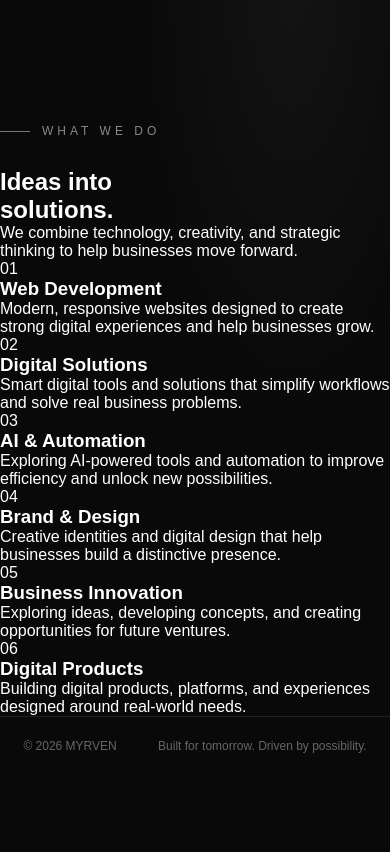
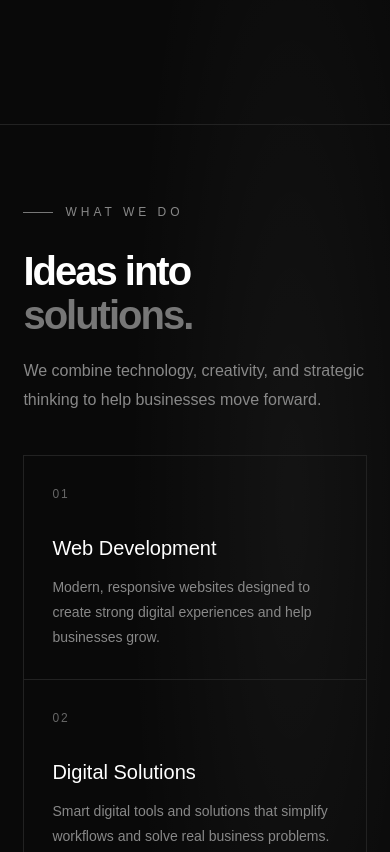
Before and after one commit to myrvenofficial-ui/Myrven-Studios, a plain HTML site: page index.html in a window 390 px wide. Shown: the part 660-1512 px from the top of the page. Before the commit the page ends 1435 px from the top, so only its background shows below. Drawn offline with Linux system fonts and the light colour scheme.

Commit message:
Update style.css

```diff
--- a/style.css
+++ b/style.css
@@ -302,3 +302,104 @@ h1 span {
     right: -100px;
   }
 }
+/* =========================
+   SERVICES SECTION
+========================= */
+
+.services {
+  padding: 120px 8%;
+  border-top: 1px solid var(--border);
+}
+
+.section-heading {
+  margin-bottom: 60px;
+}
+
+.section-heading h2 {
+  font-size: clamp(40px, 6vw, 75px);
+  line-height: 1.1;
+  letter-spacing: -3px;
+  margin-top: 25px;
+}
+
+.section-heading h2 span {
+  color: #777777;
+}
+
+.section-description {
+  color: var(--muted);
+  max-width: 500px;
+  line-height: 1.8;
+  margin-top: 20px;
+}
+
+/* Grid */
+
+.services-grid {
+  display: grid;
+  grid-template-columns: repeat(3, 1fr);
+  border-top: 1px solid var(--border);
+  border-left: 1px solid var(--border);
+}
+
+.service-card {
+  padding: 35px;
+  border-right: 1px solid var(--border);
+  border-bottom: 1px solid var(--border);
+  min-height: 250px;
+  transition: background 0.3s ease;
+}
+
+.service-card:hover {
+  background: var(--surface);
+}
+
+.service-number {
+  color: #666666;
+  font-size: 12px;
+  letter-spacing: 2px;
+}
+
+.service-card h3 {
+  font-size: 20px;
+  font-weight: 500;
+  margin-top: 35px;
+}
+
+.service-card p {
+  color: var(--muted);
+  font-size: 14px;
+  line-height: 1.8;
+  margin-top: 15px;
+}
+
+/* Responsive grid */
+
+@media (max-width: 900px) {
+  .services-grid {
+    grid-template-columns: repeat(2, 1fr);
+  }
+}
+
+@media (max-width: 600px) {
+  .services {
+    padding: 80px 6%;
+  }
+
+  .section-heading {
+    margin-bottom: 40px;
+  }
+
+  .section-heading h2 {
+    letter-spacing: -2px;
+  }
+
+  .services-grid {
+    grid-template-columns: 1fr;
+  }
+
+  .service-card {
+    padding: 28px;
+    min-height: 220px;
+  }
+}
```
